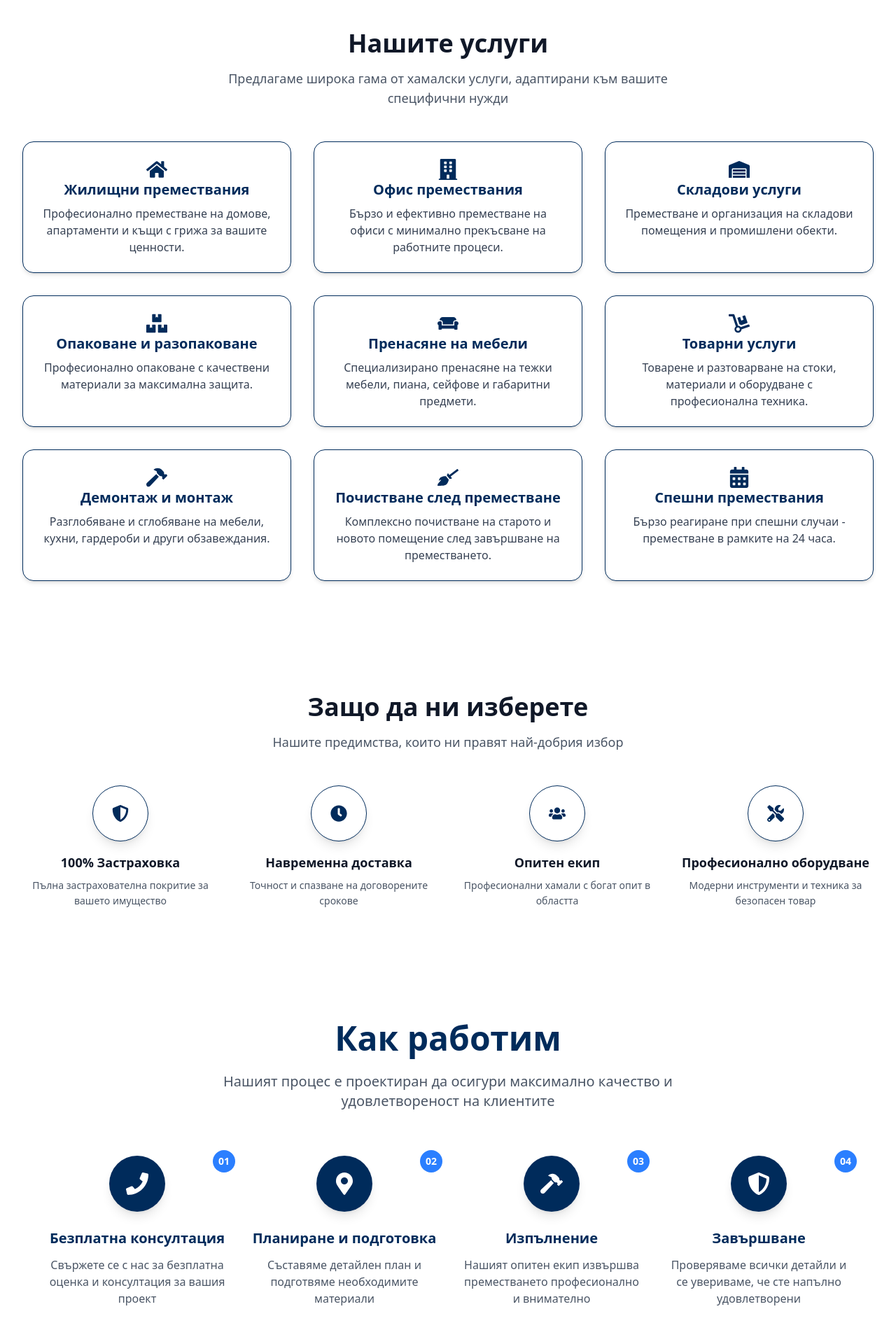
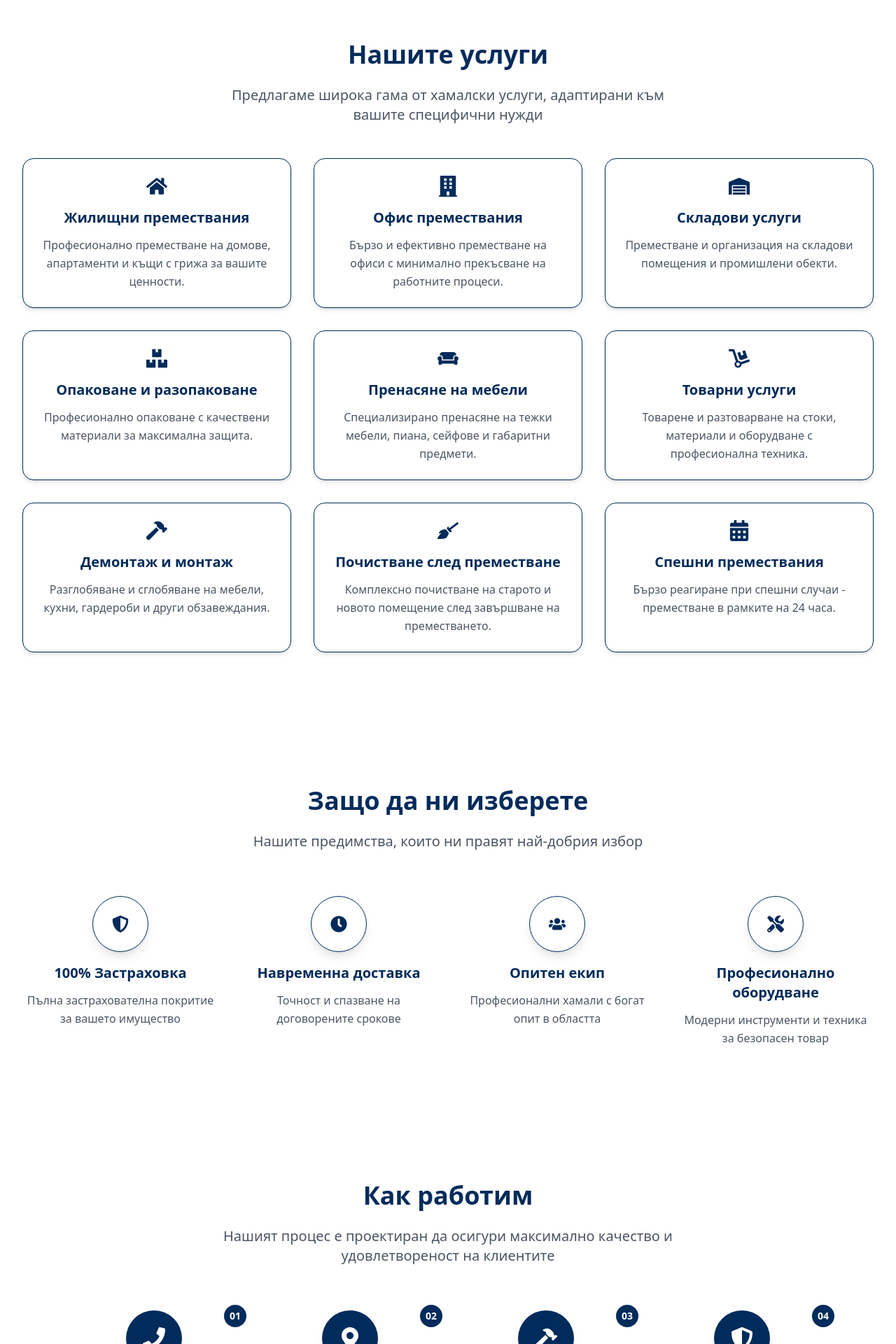
Before and after one commit to MarkVsudo/TotalPro, a React (Vite) app in the folder client/: page /moving-services in a window 1280 px wide. Shown: the part 800-2720 px from the top of the page at 70% size. Built offline with nearby package versions, Linux system fonts and the light colour scheme.

Commit message:
FInal touches on services page

```diff
--- a/client/src/pages/MovingServicesPage.jsx
+++ b/client/src/pages/MovingServicesPage.jsx
@@ -139,7 +139,7 @@ const MovingServicesPage = () => {
     <div className="min-h-screen">
       {/* Hero Section */}
       <div
-        className="text-white py-20"
+        className="text-white py-12 md:py-16 lg:py-20"
         style={{
           background:
             "linear-gradient(135deg, #002B5B 0%, #003d7a 50%, #002B5B 100%)",
@@ -147,7 +147,7 @@ const MovingServicesPage = () => {
       >
         <div className="max-w-7xl mx-auto px-4 sm:px-6 lg:px-8">
           <div className="text-center">
-            <FaTruck className="text-6xl mx-auto mb-6 text-blue-200" />
+            <FaTruck className="text-6xl mx-auto mb-6 text-white/80" />
             <h1 className="text-5xl font-bold mb-6 leading-tight">
               Професионални хамалски услуги
             </h1>
@@ -172,7 +172,7 @@ const MovingServicesPage = () => {
             </div>
             <HashLink
               to="/#contact"
-              className="bg-white text-white w-max px-10 py-5 rounded-xl font-semibold text-lg hover:bg-gray-100 transition-all duration-300 transform hover:scale-105 shadow-2xl flex items-center gap-3 mx-auto group mb-4"
+              className="bg-white text-white w-max px-10 py-5 rounded-xl font-semibold text-lg transition-all duration-300 transform hover:scale-105 shadow-2xl flex items-center gap-3 mx-auto group mb-4"
               style={{ color: "#002B5B" }}
             >
               <FaPhoneAlt className="group-hover:animate-pulse" />
@@ -187,13 +187,13 @@ const MovingServicesPage = () => {
       </div>
 
       {/* Services Section */}
-      <div className="py-20">
+      <div className="py-16 md:py-20 lg:py-24">
         <div className="max-w-7xl mx-auto px-4 sm:px-6 lg:px-8">
           <div className="text-center mb-12">
-            <h2 className="text-4xl font-bold text-gray-900 mb-4">
+            <h2 className="text-4xl font-bold text-[#002B5B] mb-6">
               Нашите услуги
             </h2>
-            <p className="text-lg text-gray-600 max-w-2xl mx-auto">
+            <p className="text-xl text-gray-600 max-w-2xl mx-auto">
               Предлагаме широка гама от хамалски услуги, адаптирани към вашите
               специфични нужди
             </p>
@@ -203,13 +203,17 @@ const MovingServicesPage = () => {
             {services.map((service, index) => (
               <div
                 key={index}
-                className="p-6 border border-[#002B5B] rounded-2xl shadow-md bg-white hover:shadow-lg transition duration-300 flex flex-col items-center text-center"
+                className="p-6 border border-[#002B5B] rounded-2xl shadow-md bg-white hover:shadow-lg hover:-translate-y-1 transition-all duration-300 flex flex-col items-center text-center group"
               >
-                {service.icon}
-                <h3 className="text-xl font-semibold text-[#002B5B] mb-2">
+                <div className="mb-4 group-hover:scale-110 transition-transform duration-300">
+                  {service.icon}
+                </div>
+                <h3 className="text-xl font-bold text-[#002B5B] mb-3">
                   {service.title}
                 </h3>
-                <p className="text-gray-700">{service.description}</p>
+                <p className="text-gray-600 leading-relaxed">
+                  {service.description}
+                </p>
               </div>
             ))}
           </div>
@@ -217,27 +221,27 @@ const MovingServicesPage = () => {
       </div>
 
       {/* Features Section */}
-      <div className="py-20">
+      <div className="py-16 md:py-20 lg:py-24">
         <div className="max-w-7xl mx-auto px-4 sm:px-6 lg:px-8">
-          <div className="text-center mb-12">
-            <h2 className="text-4xl font-bold text-gray-900 mb-4">
+          <div className="text-center mb-16">
+            <h2 className="text-4xl font-bold text-[#002B5B] mb-6">
               Защо да ни изберете
             </h2>
-            <p className="text-lg text-gray-600">
+            <p className="text-xl text-gray-600 max-w-2xl mx-auto">
               Нашите предимства, които ни правят най-добрия избор
             </p>
           </div>
 
           <div className="grid md:grid-cols-2 lg:grid-cols-4 gap-8">
             {features.map((feature, index) => (
-              <div key={index} className="text-center group ">
+              <div key={index} className="text-center group">
                 <div className="bg-white p-6 rounded-full border border-[#002B5B] w-20 h-20 mx-auto mb-4 flex items-center justify-center shadow-lg group-hover:scale-110 transition-all duration-300">
                   {feature.icon}
                 </div>
-                <h3 className="text-lg font-semibold text-gray-900 mb-2">
+                <h3 className="text-xl font-bold text-[#002B5B] mb-3">
                   {feature.title}
                 </h3>
-                <p className="text-gray-600 text-sm leading-relaxed">
+                <p className="text-gray-600 leading-relaxed">
                   {feature.description}
                 </p>
               </div>
@@ -247,13 +251,13 @@ const MovingServicesPage = () => {
       </div>
 
       {/* Process Section */}
-      <section className="py-20">
-        <div className="max-w-6xl mx-auto">
+      <section className="py-16 md:py-20 lg:py-24">
+        <div className="max-w-6xl mx-auto px-4 sm:px-6 lg:px-8">
           <div className="text-center mb-16">
-            <h2 className="text-4xl md:text-5xl font-bold text-[#002B5B] mb-6">
+            <h2 className="text-4xl font-bold text-[#002B5B] mb-6">
               Как работим
             </h2>
-            <p className="text-xl text-gray-600 max-w-3xl mx-auto">
+            <p className="text-xl text-gray-600 max-w-2xl mx-auto">
               Нашият процес е проектиран да осигури максимално качество и
               удовлетвореност на клиентите
             </p>
@@ -261,19 +265,21 @@ const MovingServicesPage = () => {
 
           <div className="grid md:grid-cols-4 gap-8">
             {process.map((item, index) => (
-              <div key={index} className="text-center group ">
+              <div key={index} className="text-center group">
                 <div className="relative mb-6">
                   <div className="w-20 h-20 bg-[#002B5B] shadow-lg rounded-full flex items-center justify-center mx-auto mb-4 group-hover:scale-110 transition-all duration-300">
                     <item.icon className="text-white" size={32} />
                   </div>
-                  <div className="absolute -top-2 -right-2 w-8 h-8 bg-blue-500 rounded-full flex items-center justify-center text-white font-bold text-sm">
+                  <div className="absolute -top-2 -right-2 w-8 h-8 bg-[#002B5B] rounded-full flex items-center justify-center text-white font-bold text-sm">
                     {item.step}
                   </div>
                 </div>
                 <h3 className="text-xl font-bold text-[#002B5B] mb-3">
                   {item.title}
                 </h3>
-                <p className="text-gray-600">{item.description}</p>
+                <p className="text-gray-600 leading-relaxed">
+                  {item.description}
+                </p>
               </div>
             ))}
           </div>
@@ -282,42 +288,42 @@ const MovingServicesPage = () => {
 
       {/* Contact Section */}
       <section
-        className="py-20 text-white"
+        className="py-16 md:py-20 lg:py-24 text-white"
         style={{
           background:
             "linear-gradient(135deg, #002B5B 0%, #003d7a 50%, #002B5B 100%)",
         }}
       >
-        <div className="max-w-4xl mx-auto text-center">
-          <h2 className="text-4xl md:text-5xl font-bold mb-8">
+        <div className="max-w-4xl mx-auto px-4 sm:px-6 lg:px-8 text-center">
+          <h2 className="text-4xl md:text-5xl font-bold mb-6 leading-tight">
             Готови за нов проект?
           </h2>
-          <p className="text-xl text-blue-100 mb-12 max-w-2xl mx-auto">
+          <p className="text-xl mb-8 max-w-3xl mx-auto leading-relaxed">
             Свържете се с нас днес за безплатна консултация и оферта без скрити
             такси. Нашият екип е готов да превърне вашите идеи в реалност.
           </p>
 
           <div className="grid md:grid-cols-3 gap-8 mb-12">
             <div className="flex flex-col items-center">
-              <FaPhone className="mb-4 text-blue-200" size={48} />
+              <FaPhone className="mb-4 text-white/80" size={48} />
               <h3 className="text-xl font-bold mb-2">Телефон</h3>
-              <p className="text-blue-100">+359 88 123 4567</p>
+              <p className="text-white/80">+359 88 123 4567</p>
             </div>
             <div className="flex flex-col items-center">
-              <FaEnvelope className="mb-4 text-blue-200" size={48} />
+              <FaEnvelope className="mb-4 text-white/80" size={48} />
               <h3 className="text-xl font-bold mb-2">Email</h3>
-              <p className="text-blue-100">info@gipskarton.bg</p>
+              <p className="text-white/80">info@gipskarton.bg</p>
             </div>
             <div className="flex flex-col items-center">
-              <FaMapMarkerAlt className="mb-4 text-blue-200" size={48} />
+              <FaMapMarkerAlt className="mb-4 text-white/80" size={48} />
               <h3 className="text-xl font-bold mb-2">Адрес</h3>
-              <p className="text-blue-100">София, България</p>
+              <p className="text-white/80">София, България</p>
             </div>
           </div>
 
           <HashLink
             to="/#contact"
-            className="bg-white text-white px-10 py-5 w-max rounded-xl font-semibold text-lg hover:bg-gray-100 transition-all duration-300 transform hover:scale-105 shadow-2xl flex items-center gap-3 mx-auto group mb-4"
+            className="bg-white text-white px-10 py-5 w-max rounded-xl font-semibold text-lg transition-all duration-300 transform hover:scale-105 shadow-2xl flex items-center gap-3 mx-auto group mb-4"
             style={{ color: "#002B5B" }}
           >
             <FaPhoneAlt className="group-hover:animate-pulse" />
```
